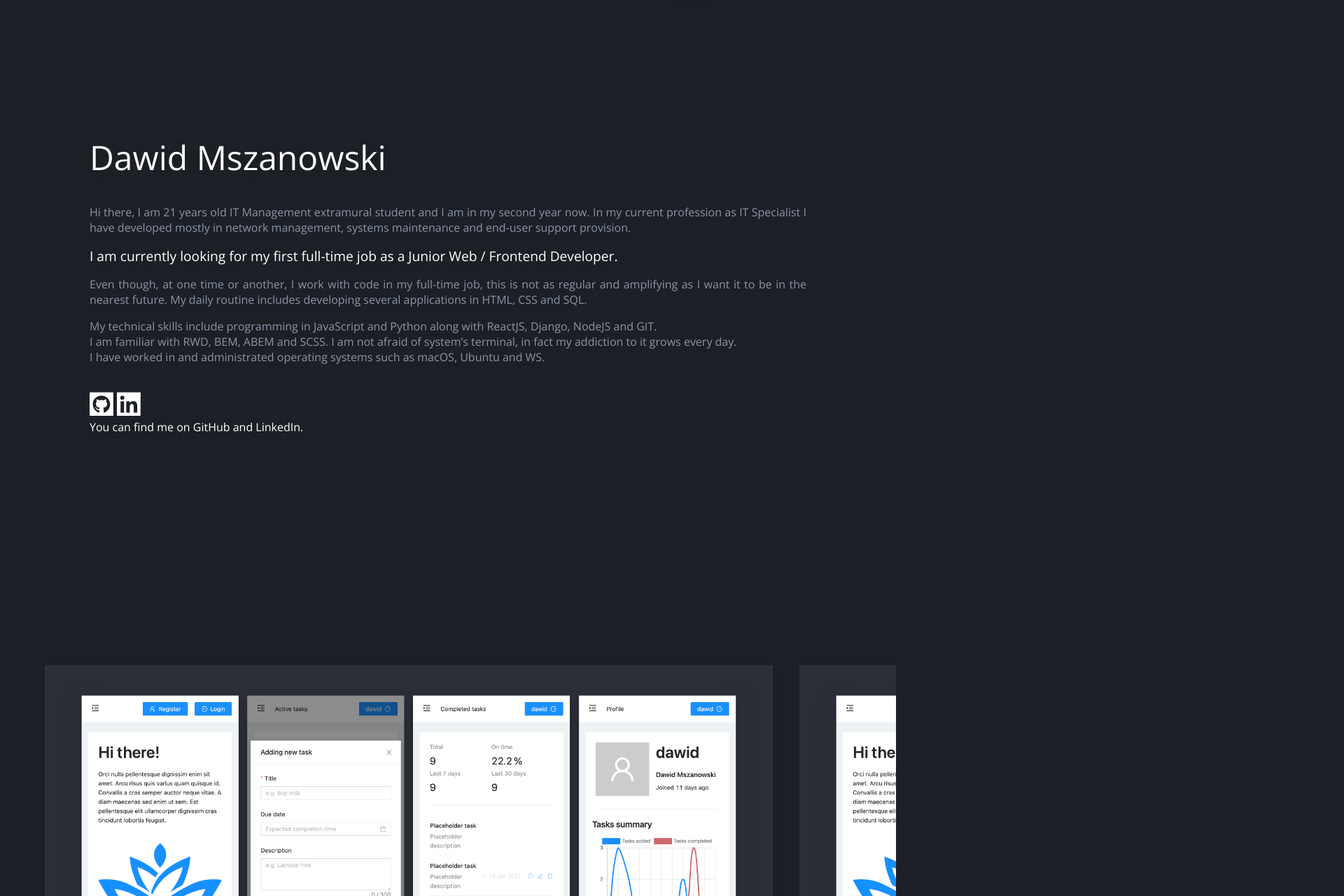
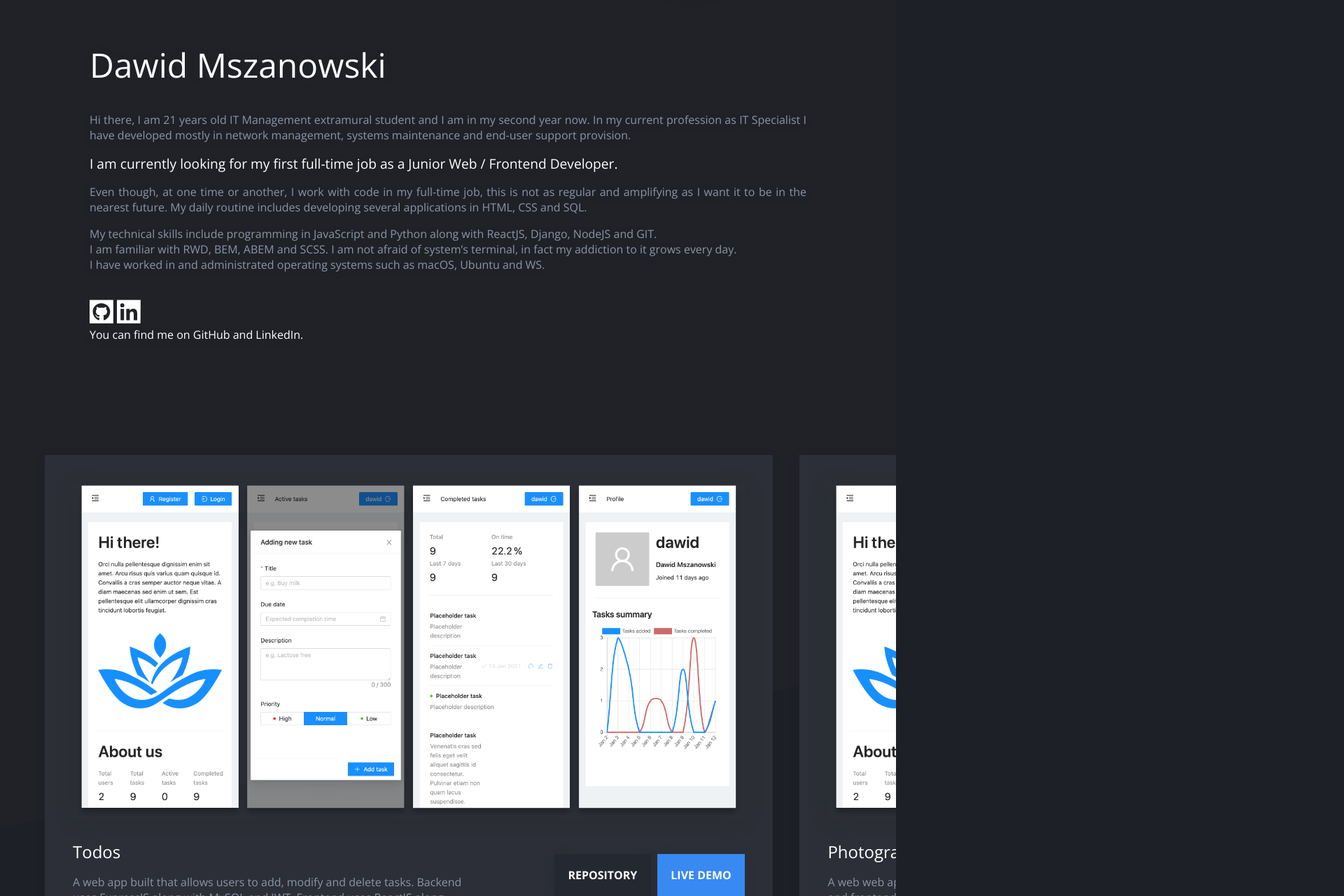
Before and after one commit to mszan/mszan-portfolio, a React (Create React App) app: page / in a window 1280 px wide. Shown: the part 740-2020 px from the top of the page at 70% size, 1920 px wide, since content can reach past the window. Built offline with nearby package versions, Linux system fonts and the light colour scheme.

Commit message:
Add parallax effects

```diff
--- a/src/components/About/About.jsx
+++ b/src/components/About/About.jsx
@@ -3,29 +3,30 @@ import aboutClasses from "./About.module.css"
 import gitHubLogo from "./GitHub.svg"
 import linkedInLogo from "./LinkedIn.svg"
 
-export class About extends React.Component {
-    constructor(props) {
-        super(props);
-        this.state = {};
-    }
-
-    render() {
+export function About() {
     return (
-            <div className={aboutClasses.aboutWrapper}>
+        <div id="about" className={aboutClasses.aboutWrapper}>
             <div className={aboutClasses.aboutContent}>
                 <h1 className={aboutClasses.aboutTitle}>Dawid Mszanowski</h1>
-                    <p>Hi there, I am 21 years old IT Management extramural student and I am in my second year now. In my current profession as <span>IT Specialist</span> I have developed mostly in <span>network management, systems maintenance</span> and <span>end-user support provision.</span></p>
-                    <p><span className={aboutClasses.aboutSubTitle}>I am currently looking for my first full-time job as a Junior Web / Frontend Developer.</span></p>
-                    <p>Even though, at one time or another, I work with code in my full-time job, this is not as regular and amplifying as I want it to be in the nearest future. My daily routine includes developing several applications in <span>HTML, CSS</span> and <span>SQL</span>.</p>
-                    <p>My technical skills include programming in <span>JavaScript</span> and <span>Python</span> along with <span>ReactJS, Django, NodeJS</span> and <span>GIT.</span><br />I am familiar with <span>RWD, BEM, ABEM</span> and <span>SCSS</span>. I am not afraid of system’s terminal, in fact my addiction to it grows every day.<br />I have worked in and administrated operating systems such as macOS, Ubuntu and WS.</p>
-                    <br />
+                <p>Hi there, I am 21 years old IT Management extramural student and I am in my second year now. In my
+                    current profession as <span>IT Specialist</span> I have developed mostly in <span>network management, systems maintenance</span> and <span>end-user support provision.</span>
+                </p>
+                <p><span className={aboutClasses.aboutSubTitle}>I am currently looking for my first full-time job as a Junior Web / Frontend Developer.</span>
+                </p>
+                <p>Even though, at one time or another, I work with code in my full-time job, this is not as regular and
+                    amplifying as I want it to be in the nearest future. My daily routine includes developing several
+                    applications in <span>HTML, CSS</span> and <span>SQL</span>.</p>
+                <p>My technical skills include programming in <span>JavaScript</span> and <span>Python</span> along
+                    with <span>ReactJS, Django, NodeJS</span> and <span>GIT.</span><br/>I am familiar with <span>RWD, BEM, ABEM</span> and <span>SCSS</span>.
+                    I am not afraid of system’s terminal, in fact my addiction to it grows every day.<br/>I have worked
+                    in and administrated operating systems such as macOS, Ubuntu and WS.</p>
+                <br/>
                 <div className={aboutClasses.aboutSocial}>
                     <img src={gitHubLogo} alt=""/>
                     <img src={linkedInLogo} alt=""/>
-                        <p style={{marginTop: 0 }}>You can find me on GitHub and LinkedIn.</p>
+                    <p style={{marginTop: 0}}>You can find me on GitHub and LinkedIn.</p>
                 </div>
             </div>
         </div>
     );
 }
-}
--- a/src/components/About/About.module.css
+++ b/src/components/About/About.module.css
@@ -1,6 +1,6 @@
 .aboutWrapper {
     position: relative;
-    min-height: 100vh;
+    /*min-height: 100vh;*/
 }
 
 .aboutSubTitle {
@@ -10,8 +10,7 @@
 .aboutContent {
     scroll-snap-align: start;
     position: relative;
-    top: 60px;
-    padding: 40px 10vw 120px 10vw;
+    padding: 0 10vw 0 10vw;
     text-shadow: 0 3px 15px rgba(33, 38, 27, .20);
 }
 
@@ -22,11 +21,9 @@
 
 .aboutContent p span {
     font-weight: normal;
-    /*margin-right: 50%;*/
 }
 
 .aboutSocial {
-    /*margin-top: 125px;*/
     color: #fff;
     bottom: 5vh;
 }
@@ -41,6 +38,7 @@
     font-weight: normal;
     font-size: 2rem;
     margin-bottom: 35px;
+    margin-top: 0;
     color: #FFFFFF;
 }
 
@@ -55,4 +53,8 @@
     .aboutSubTitle {
         font-size: 1.2rem;
     }
+
+    .aboutContent {
+        padding-bottom: 10vh;
+    }
 }
--- a/src/components/App/App.jsx
+++ b/src/components/App/App.jsx
@@ -18,7 +18,6 @@ function FadeInWhenVisible({ children }) {
     useEffect(() => {
         if (inView) {
             controls.start('visible');
-            console.log(inView)
         }
     }, [controls, inView]);
 
--- a/src/components/Contact/Contact.jsx
+++ b/src/components/Contact/Contact.jsx
@@ -1,38 +1,32 @@
 import React from "react"
 import contactClasses from "./Contact.module.css"
-import {motion} from "framer-motion";
 
-export class Contact extends React.Component {
-    constructor(props) {
-        super(props);
-        this.state = {};
-    }
-
-    render() {
+export function Contact() {
     return (
         <React.Fragment>
-                <div className={contactClasses.contactWrapper}>
+            <div id="contact" className={contactClasses.contactWrapper}>
                 <div className={contactClasses.contactForm}>
                     <div className={contactClasses.contactFormBg}>
                         <div/>
                         <div/>
                     </div>
                     <div className={contactClasses.contactFormInner}>
-                            <input type="text" placeholder="Name" />
+                        <input type="text" placeholder="Name"/>
                         <div className={contactClasses.contactFormInputBorder}/>
-                            <input type="text" placeholder="Email" />
+                        <input type="text" placeholder="Email"/>
                         <div className={contactClasses.contactFormInputBorder}/>
-                            <textarea rows={3} placeholder="Message" />
+                        <textarea rows={3} placeholder="Message"/>
                         <div className={contactClasses.contactFormInputBorder}
                              style={{top: -20}} // because textarea bottom-margin seems to be buggy
                         />
                         <button
                             onClick={() => console.log("will be sending smth")}
                             className="btnLight"
-                            >SEND</button>
+                        >SEND
+                        </button>
                     </div>
                 </div>
-                    <div className={contactClasses.footerWrapper}>
+                <div>
                         <span>
                             2020 &copy; Dawid Mszanowski
                         </span>
@@ -41,4 +35,3 @@ export class Contact extends React.Component {
         </React.Fragment>
     );
 }
-}
--- a/src/components/Contact/Contact.module.css
+++ b/src/components/Contact/Contact.module.css
@@ -1,7 +1,7 @@
 .contactWrapper {
     scroll-snap-align: start;
     position: relative;
-    min-height: 90vh;
+    min-height: 80vh;
     /*background: linear-gradient(rgba(115, 149, 187, .36), rgba(131, 120, 98, .25));*/
     padding: 25px 25px 25px 5vw;
 }
@@ -144,5 +144,6 @@ textarea:focus .contactFormInputBorder {
 @media (min-width: 968px) {
     .contactWrapper {
         padding: 25px 30% 25px 30%;
+        min-height: 70vh;
     }
 }
--- a/src/components/Home/Btns/Btns.jsx
+++ b/src/components/Home/Btns/Btns.jsx
@@ -2,14 +2,11 @@ import React from "react";
 import homeBtnsClasses from "./Btns.module.css"
 import {motion} from "framer-motion"
 
-export function Btns(props) {
+export const Btns = () => {
     return (
         <motion.div
             className={homeBtnsClasses.homeBtnsWrapper}
-            animate={{
-                // x: ["-10vw", "0vw"],
-                opacity: [0, 0, 1]
-            }}
+            animate={{opacity: [0, 0, 1]}}
             transition={{
                 type: "spring",
                 stiffness: 100,
--- a/src/components/Home/Decor/Decor.jsx
+++ b/src/components/Home/Decor/Decor.jsx
@@ -1,15 +1,11 @@
 import React from "react"
 import decorClasses from "./Decor.module.css"
-import {motion} from "framer-motion";
+import {motion, useTransform, useViewportScroll} from "framer-motion";
 import {getRandomBlockRotation} from "../../../helpers/getRandomBlockRotation";
 
-export class Decor extends React.Component {
-    constructor(props) {
-        super(props);
-        this.state = {};
-    }
+export const Decor = () => {
+    const { scrollY } = useViewportScroll()
 
-    render() {
     // Decor Blocks properties.
     const decorBlocks = [
         {
@@ -23,12 +19,13 @@ export class Decor extends React.Component {
                 width: "450px",
                 height: "450px",
                 marginLeft: "15vw",
-                    marginTop: "5vh"
+                marginTop: "5vh",
+                y: useTransform(scrollY, [0, 1200], [0, 420]),
             },
         },
 
         {
-                id: "smallByanBlock",
+            id: "smallNyanBlock",
             tone: "blue",
             rotateZ: -30,
             styles: {
@@ -36,12 +33,13 @@ export class Decor extends React.Component {
                 backgroundColor: "#00BFFB",
                 width: "20px",
                 height: "20px",
-                    opacity: "0.3"
+                opacity: "0.3",
+                y: useTransform(scrollY, [0, 1200], [0, 500]),
             }
         },
 
         {
-                id: "mediumByanBlock",
+            id: "mediumNyanBlock",
             tone: "blue",
             rotateZ: -60,
             styles: {
@@ -50,11 +48,12 @@ export class Decor extends React.Component {
                 width: "40px",
                 height: "40px",
                 marginLeft: "15vw",
+                y: useTransform(scrollY, [0, 1200], [0, 400]),
             }
         },
 
         {
-                id: "bigByanBlock",
+            id: "bigNyanBlock",
             tone: "blue",
             rotateZ: -8,
             styles: {
@@ -62,7 +61,8 @@ export class Decor extends React.Component {
                 backgroundColor: "#00BFFB",
                 width: "150px",
                 height: "150px",
-                    marginLeft: "10vw"
+                marginLeft: "10vw",
+                y: useTransform(scrollY, [0, 1200], [0, 200]),
             }
         },
 
@@ -78,6 +78,7 @@ export class Decor extends React.Component {
                 top: "35vh",
                 width: "400px",
                 height: "300px",
+                y: useTransform(scrollY, [0, 1200], [0, 150]),
             }
         },
 
@@ -91,6 +92,7 @@ export class Decor extends React.Component {
                 width: "200px",
                 height: "200px",
                 marginLeft: "20vw",
+                y: useTransform(scrollY, [0, 1200], [0, 50]),
             }
         },
 
@@ -104,6 +106,7 @@ export class Decor extends React.Component {
                 width: "70px",
                 height: "70px",
                 marginLeft: "-5vw",
+                y: useTransform(scrollY, [0, 1200], [0, 250]),
             }
         },
 
@@ -116,7 +119,8 @@ export class Decor extends React.Component {
                 backgroundColor: "#0270D7",
                 width: "100px",
                 height: "100px",
-                    marginLeft: "2vw"
+                marginLeft: "2vw",
+                y: useTransform(scrollY, [0, 1200], [0, 200]),
             }
         }
     ]
@@ -129,17 +133,17 @@ export class Decor extends React.Component {
                 >
                     <defs>
                         <linearGradient x1="73%" y1="86%" x2="-8%" y2="-18%" id="gradientA">
-                                <stop stopColor="#0270D7" offset="0%" stopOpacity="0" />
+                            <stop stopColor="#0270D7" offset="0%" stopOpacity="0"/>
                             <stop stopColor="#00BFFB" offset="51.568%"/>
                             <stop stopColor="#0270D7" offset="100%"/>
                         </linearGradient>
                         <linearGradient x1="100%" y1="0%" x2="0%" y2="0%" id="gradientB">
-                                <stop stopColor="#0270D7" offset="0%" />
+                            <stop stopColor="#0270D7" offset="0%"/>
                             <stop stopColor="#1D2026" offset="100%"/>
                         </linearGradient>
                         <linearGradient x1="25%" y1="0%" x2="0%" y2="0%" id="gradientC">
-                                <stop stopColor="#00BFFB" offset="0%" />
-                                <stop stopColor="#1D2026" offset="100%" stopOpacity="0" />
+                            <stop stopColor="#00BFFB" offset="0%"/>
+                            <stop stopColor="#1D2026" offset="100%" stopOpacity="0"/>
                         </linearGradient>
                     </defs>
                     <g fill="none" fillRule="evenodd">
@@ -166,14 +170,14 @@ export class Decor extends React.Component {
                 {decorBlocks.map((item, itemIndex) => (
                     <motion.div
                         whileHover={{
-                                rotate: getRandomBlockRotation(5, item.id === "bigDarkBlock" ? 5 : 25),
+                            rotate: getRandomBlockRotation(5, item.id === "bigDarkBlock" ? 2 : 25),
                             scale: 1.1,
-                                transition: { type: "spring", stiffness: 700, duration: 0.5 },
+                            transition: {type: "spring", stiffness: 700, duration: 0.5},
                         }}
                         whileTap={{
                             rotate: Math.floor(Math.random() * (Math.floor(90) - Math.ceil(45))) + Math.ceil(45),
                             scale: .7,
-                                transition: { duration: 0.5 },
+                            transition: {duration: 0.5},
                         }}
                         animate={{
                             opacity: [0, 1],
@@ -197,4 +201,3 @@ export class Decor extends React.Component {
         </div>
     );
 }
-}
--- a/src/components/Home/Home.jsx
+++ b/src/components/Home/Home.jsx
@@ -2,15 +2,12 @@ import React from "react";
 import homeClasses from "./Home.module.css"
 import {Btns} from "./Btns/Btns"
 import {Decor} from "./Decor/Decor";
-import {motion} from "framer-motion";
+import {motion, useTransform, useViewportScroll} from "framer-motion";
 
-export class Home extends React.Component {
-    constructor(props) {
-        super(props);
-        this.state = {};
-    }
+export function Home() {
+    const { scrollY } = useViewportScroll()
+    const y1 = useTransform(scrollY, [0, 600], [600, 800])
 
-    render() {
     return (
         <div id="home" className={homeClasses.homeWrapper}>
             {/*background second color*/}
@@ -18,20 +15,20 @@ export class Home extends React.Component {
                 className={homeClasses.homeBg}
                 animate={{
                     x: "-50vw",
-                        y: ["-200vh", "-95vh"],
-                        rotateZ: [0, 0, 0, 0, -10]
+                    rotateZ: [0, -10]
                 }}
-                    /*transform: rotateZ(-10deg) translate(-50vw, -105vh);*/
                 transition={{
                     type: "spring",
                     stiffness: 100,
-                        duration: .5,
-                        delay: .5,
+                    duration: 1,
+                }}
+                style={{
+                    y: y1
                 }}
             />
 
             {/*background decoration*/}
-                <Decor />
+            <Decor/>
 
             <div className={homeClasses.titleWrapper}>
                 <motion.div
@@ -88,12 +85,12 @@ export class Home extends React.Component {
                             marginBottom: "2rem"
                         }}
                     >
-                            A 21 years old IT student looking for his first full-time <br /> job as a Junior Frontend / Web Developer
+                        A 21 years old IT student looking for his first full-time <br/> job as a Junior Frontend / Web
+                        Developer
                     </p>
                 </motion.div>
-                    <Btns />
+                <Btns/>
             </div>
         </div>
     );
 }
-}
--- a/src/components/Sidebar/Hamburger/Hamburger.css
+++ b/src/components/Sidebar/Hamburger/Hamburger.css
@@ -1,6 +1,6 @@
 .hamburger {
     z-index: 100;
-    margin: 25px;
+    margin: 17px;
     width: 40px;
     height: 40px;
     /*position: fixed;*/
@@ -44,6 +44,10 @@
     top: 24px;
 }
 
+.hamburger.open {
+    margin: 25px 0 0 25px;
+}
+
 .hamburger.open span {
     background: #b7b7b7;
 }
--- a/src/components/Work/Work.jsx
+++ b/src/components/Work/Work.jsx
@@ -3,15 +3,12 @@ import workClasses from "./Work.module.css"
 import {Card} from "./Card";
 import todos from "./img/todos.png"
 
-export class Work extends React.Component {
-    constructor(props) {
-        super(props);
-        this.state = {};
-    }
-
-    render() {
+export const Work = () => {
     return (
-            <div className={workClasses.workWrapper}>
+        <div
+            id="work"
+            className={workClasses.workWrapper}
+        >
             <Card
                 title="Todos"
                 description="A web app built that allows users to add, modify and delete tasks. Backend uses ExpressJS along with MySQL and JWT. Frontend uses ReactJS along with Ant Design and Ant Motion."
@@ -51,4 +48,3 @@ export class Work extends React.Component {
         </div>
     );
 }
-}
--- a/src/components/Work/Work.module.css
+++ b/src/components/Work/Work.module.css
@@ -1,10 +1,13 @@
 .workWrapper {
-    min-height: 100vh;
-    /*background: linear-gradient(rgb(234, 239, 245), rgba(115, 149, 187, .36));*/
-    padding: 25px 25px 25px 5vw;
+    padding: 0 10vw 10vh 5vw;
     display: flex;
     overflow-x: auto;
     -webkit-overflow-scrolling: touch; /* smooth scroll on safari */
     scroll-snap-type: x mandatory; /* snap points */
     scroll-snap-align: start;
+    -ms-overflow-style: none;  /* IE and Edge */
 }
+
+.workWrapper::-webkit-scrollbar {
+    display: none;
+}
--- a/src/index.css
+++ b/src/index.css
@@ -1,9 +1,9 @@
 @import url('https://fonts.googleapis.com/css2?family=Open+Sans:wght@300;400;600;700;800&display=swap');
 
 html {
-  scroll-snap-type: y mandatory;
-  -webkit-scroll-snap-type: y mandatory;
-  scroll-behavior: smooth !important;
+  /*scroll-snap-type: y mandatory;*/
+  /*-webkit-scroll-snap-type: y mandatory;*/
+  /*scroll-behavior: smooth !important; !* for sidebar section links *!*/
 }
 
 body {
@@ -84,4 +84,6 @@ button:focus {
 /**/
 
 .container {
+  position: relative;
+  overflow-x: hidden;
 }
```
Lines whose indentation alone changed are shown as unchanged.
